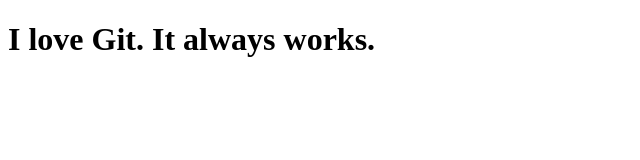
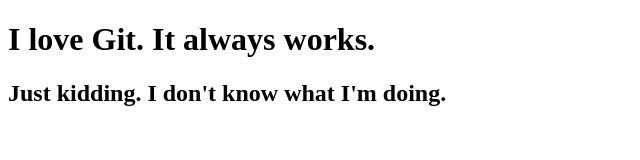
Before and after one commit to cnicolegreen/myfirstrepo, a plain HTML site: page index.html in a window 1280 px wide. Shown: the whole page, without its empty margins (0-640 px from the left). Drawn offline with Linux system fonts and the light colour scheme.

Commit message:
Updated website

```diff
--- a/index.html
+++ b/index.html
@@ -7,5 +7,6 @@
 </head>
 <body>
     <h1>I love Git. It always works.</h1>
+    <h2>Just kidding. I don't know what I'm doing.</h2>
 </body>
 </html>
```
